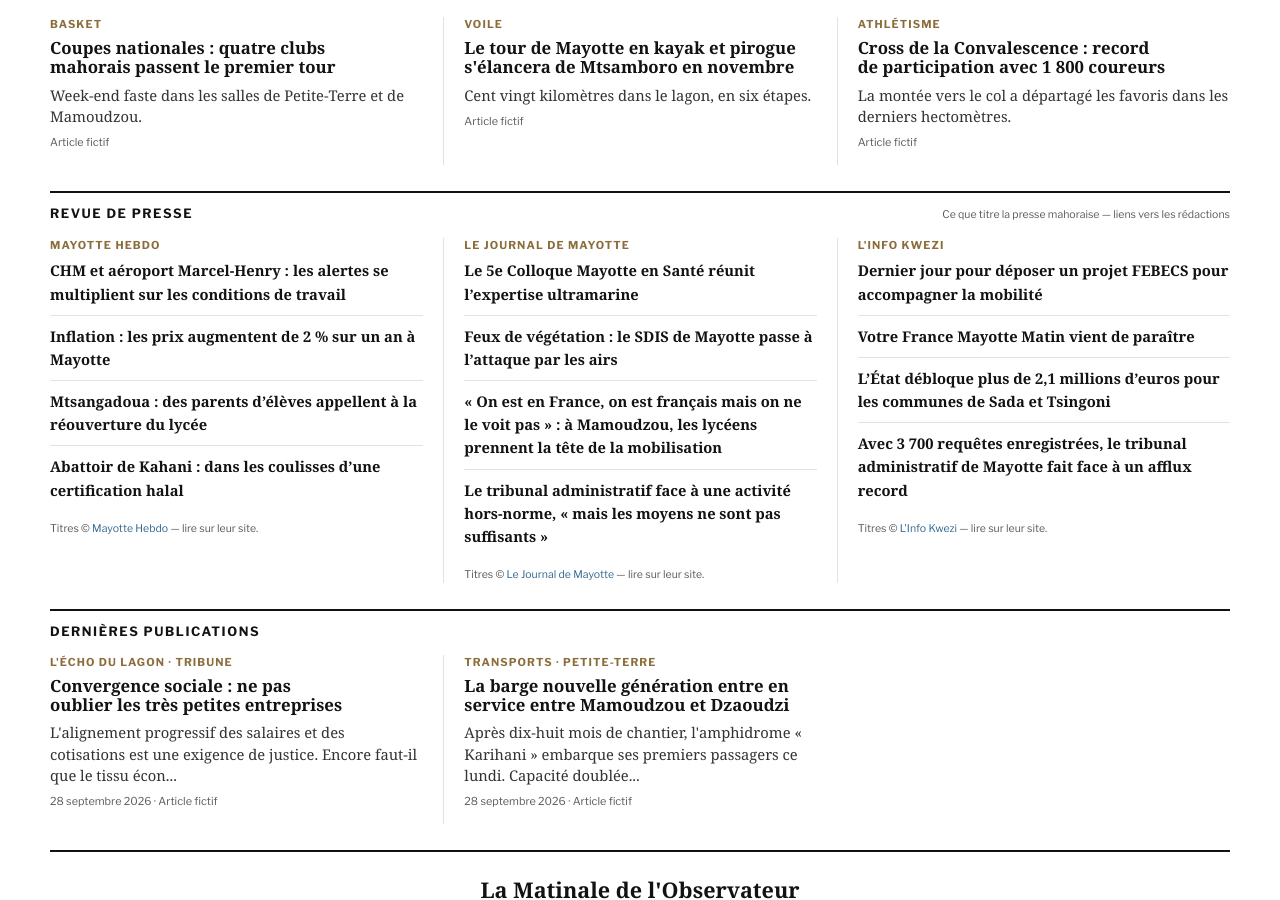
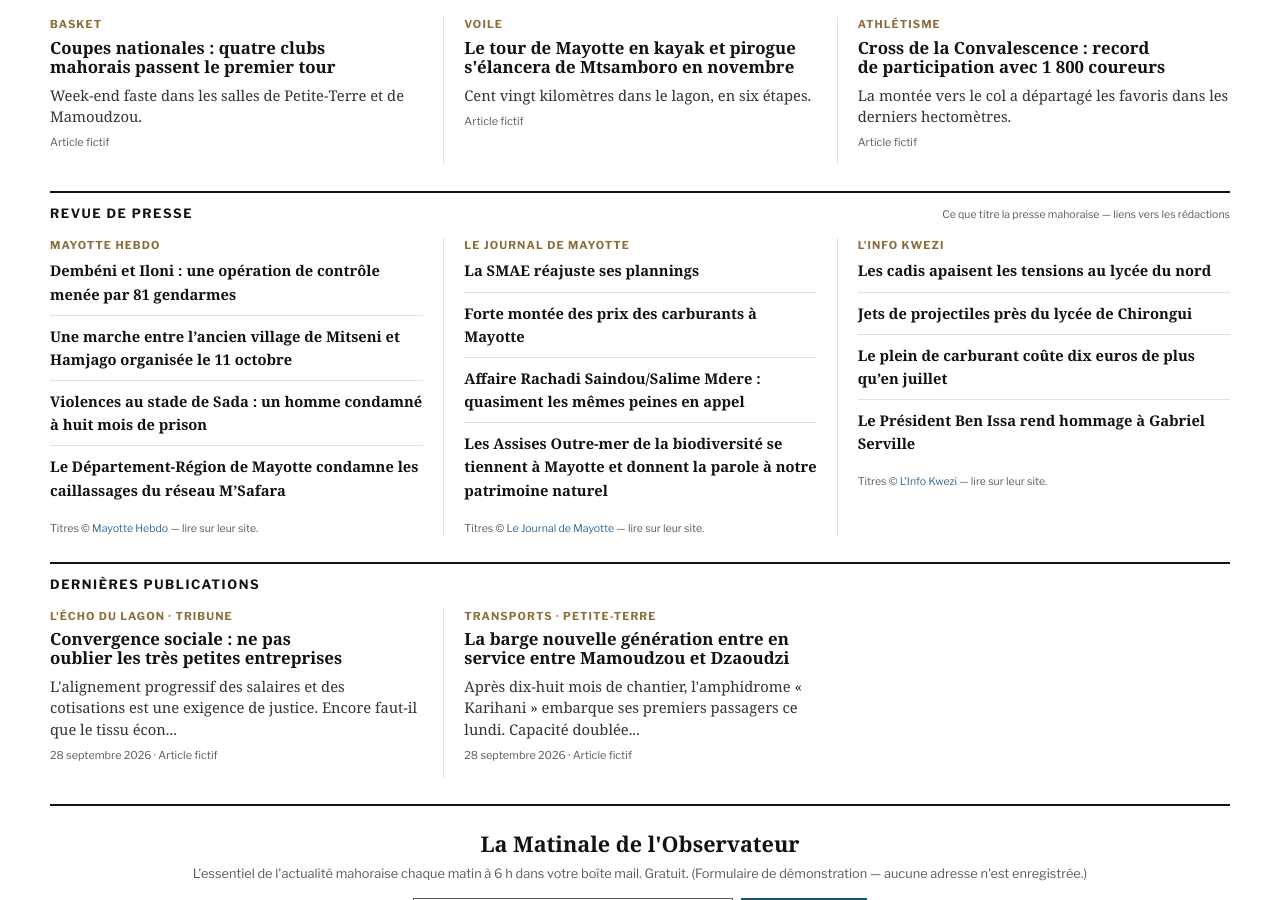
Before and after one commit to esdine/observateur-mayotte, a Jekyll site: the page built from index.html, in a window 1280 px wide and 900 px high, scrolled down 2811 px. Built offline with Jekyll 4.4.1, drawn with Linux system fonts in a browser that asks for light colours; some web fonts are replaced; some of the changed text lies outside the part shown.

Commit message:
Édition du matin : météo et revue de presse

```diff
--- a/_data/marches.yml
+++ b/_data/marches.yml
@@ -1,5 +1,26 @@
 # Genere par outils/maj_marches.py - source BOAMP (open data, licence ouverte)
 avis:
+  - objet: "Fourniture de prestations de traiteur pour les évènements et réceptions organisées par la Communauté de communes de Petite Terre : Relance"
+    acheteur: "Communauté de Communes de Petite Terre (976)"
+    type: "Services"
+    famille: "Marchés européens"
+    parution: "1 octobre 2026"
+    limite: "30 octobre 2026"
+    lien: "https://www.boamp.fr/pages/avis/?q=idweb:26-94196"
+  - objet: "TRAVAUX D’AMENAGEMENT D’UN JARDIN PUBLIC RECREATIF ET DU FRONT DE MER DU VILLAGE DE M’BOUINI"
+    acheteur: "Communauté de Communes du Sud (976)"
+    type: "Travaux"
+    famille: "Marchés européens"
+    parution: "1 octobre 2026"
+    limite: "13 novembre 2026"
+    lien: "https://www.boamp.fr/pages/avis/?q=idweb:26-94166"
+  - objet: "Le marché a pour objet la location et la maintenance de photocopieurs neufs pour l’ensemble des services de la chambre de commerce et d’i…"
+    acheteur: "Chambre de Commerce et d’Industrie de Mayotte"
+    type: "Fournitures"
+    famille: "Marchés entre 90 k€ et seuils européens"
+    parution: "1 octobre 2026"
+    limite: "26 octobre 2026"
+    lien: "https://www.boamp.fr/pages/avis/?q=idweb:26-94617"
   - objet: "Fourniture, livraison et mise en service d'équipements de laboratoire, d'un drone et d'un capteur bathymétrique"
     acheteur: "Université de Mayotte"
     type: "Fournitures"
@@ -21,24 +42,3 @@ avis:
     parution: "29 septembre 2026"
     limite: "10 novembre 2026"
     lien: "https://www.boamp.fr/pages/avis/?q=idweb:26-93349"
-  - objet: "Petit lot : Acquisition de titres restaurants dématérialisés pour le compte des agents de  l'Etablissement public du port de commerce de…"
-    acheteur: "Département-Région de Mayotte"
-    type: "Services"
-    famille: "Marchés <90 k€ (MAPA)"
-    parution: "29 septembre 2026"
-    limite: "16 octobre 2026"
-    lien: "https://www.boamp.fr/pages/avis/?q=idweb:26-93919"
-  - objet: "RÉALISATION DE PRESTATIONS DE BALAYAGE ET NETTOYAGE DES LOCAUX DE LA CHAMBRE DE COMMERCE ET D’INDUSTRIE DE MAYOTTE"
-    acheteur: "Chambre de Commerce et D’industrie de Mayotte"
-    type: "Services"
-    famille: "Marchés européens"
-    parution: "29 septembre 2026"
-    limite: "29 octobre 2026"
-    lien: "https://www.boamp.fr/pages/avis/?q=idweb:26-93225"
-  - objet: "ACCORD CADRE DE FOURNITURE D’EQUIPEMENTS DE PROTECTION INDIVIDUELLE DESTINES AUX AGENTS DU SIDEVAM976"
-    acheteur: "SIDEVAM (976)"
-    type: "Fournitures"
-    famille: "Marchés européens"
-    parution: "29 septembre 2026"
-    limite: "26 octobre 2026"
-    lien: "https://www.boamp.fr/pages/avis/?q=idweb:26-93187"
--- a/_data/revue.yml
+++ b/_data/revue.yml
@@ -3,33 +3,33 @@ sources:
   - nom: "Mayotte Hebdo"
     site: "https://mayottehebdo.com/"
     titres:
-      - titre: "CHM et aéroport Marcel-Henry : les alertes se multiplient sur les conditions de travail"
-        lien: "https://www.mayottehebdo.com/actualite/breves/chm-et-aeroport-marcel-henry-les-alertes-se-multiplient-sur-les-conditions-de-travail/"
-      - titre: "Inflation : les prix augmentent de 2 % sur un an à Mayotte"
-        lien: "https://www.mayottehebdo.com/actualite/breves/inflation-les-prix-augmentent-de-2-sur-un-an-a-mayotte/"
-      - titre: "Mtsangadoua : des parents d’élèves appellent à la réouverture du lycée"
-        lien: "https://www.mayottehebdo.com/actualite/breves/mtsangadoua-des-parents-deleves-appellent-a-la-reouverture-du-lycee/"
-      - titre: "Abattoir de Kahani : dans les coulisses d’une certification halal"
-        lien: "https://www.mayottehebdo.com/actualite/consommation/abattoir-de-kahani-dans-les-coulisses-dune-certification-halal/"
+      - titre: "Dembéni et Iloni : une opération de contrôle menée par 81 gendarmes"
+        lien: "https://www.mayottehebdo.com/actualite/breves/dembeni-et-iloni-une-operation-de-controle-menee-par-81-gendarmes/"
+      - titre: "Une marche entre l’ancien village de Mitseni et Hamjago organisée le 11 octobre"
+        lien: "https://www.mayottehebdo.com/actualite/breves/une-marche-entre-lancien-village-de-mitseni-et-hamjago-organisee-le-11-octobre/"
+      - titre: "Violences au stade de Sada : un homme condamné à huit mois de prison"
+        lien: "https://www.mayottehebdo.com/actualite/breves/violences-au-stade-de-sada-un-homme-condamne-a-huit-mois-de-prison/"
+      - titre: "Le Département-Région de Mayotte condamne les caillassages du réseau M’Safara"
+        lien: "https://www.mayottehebdo.com/actualite/breves/le-departement-region-de-mayotte-condamne-les-caillassages-du-reseau-msafara/"
   - nom: "Le Journal de Mayotte"
     site: "https://lejournaldemayotte.yt/"
     titres:
-      - titre: "Le 5e Colloque Mayotte en Santé réunit l’expertise ultramarine"
-        lien: "https://lejournaldemayotte.yt/2026/09/30/le-5e-colloque-mayotte-en-sante-reunit-lexpertise-ultramarine/"
-      - titre: "Feux de végétation : le SDIS de Mayotte passe à l’attaque par les airs"
-        lien: "https://lejournaldemayotte.yt/2026/09/30/feux-de-vegetation-le-sdis-de-mayotte-passe-a-lattaque-par-les-airs/"
-      - titre: "« On est en France, on est français mais on ne le voit pas » : à Mamoudzou, les lycéens prennent la tête de la mobilisation"
-        lien: "https://lejournaldemayotte.yt/2026/09/30/on-est-en-france-on-est-francais-mais-on-ne-le-voit-pas-a-mamoudzou-les-lyceens-prennent-la-tete-de-la-mobilisation/"
-      - titre: "Le tribunal administratif face à une activité hors-norme, « mais les moyens ne sont pas suffisants »"
-        lien: "https://lejournaldemayotte.yt/2026/09/30/le-tribunal-administratif-sest-organise-mais-les-moyens-ne-sont-pas-suffisants-la-justice-mahoraise-face-a-une-activite-hors-norme/"
+      - titre: "La SMAE réajuste ses plannings"
+        lien: "https://lejournaldemayotte.yt/2026/10/01/la-smae-reajuste-ses-plannings/"
+      - titre: "Forte montée des prix des carburants à Mayotte"
+        lien: "https://lejournaldemayotte.yt/2026/10/01/forte-montee-des-prix-des-carburants-a-mayotte/"
+      - titre: "Affaire Rachadi Saindou/Salime Mdere : quasiment les mêmes peines en appel"
+        lien: "https://lejournaldemayotte.yt/2026/10/01/affaire-rachadi-saindou-salime-mdere-quasiment-les-memes-peines-en-appel/"
+      - titre: "Les Assises Outre-mer de la biodiversité se tiennent à Mayotte et donnent la parole à notre patrimoine naturel"
+        lien: "https://lejournaldemayotte.yt/2026/10/01/les-assises-outre-mer-de-la-biodiversite-se-tiennent-a-mayotte-et-donne-la-parole-a-notre-patrimoine-naturel/"
   - nom: "L'Info Kwezi"
     site: "https://www.linfokwezi.fr/"
     titres:
-      - titre: "Dernier jour pour déposer un projet FEBECS pour accompagner la mobilité"
-        lien: "https://www.linfokwezi.fr/dernier-jour-pour-deposer-un-projet-febecs-pour-accompagner-la-mobilite/"
-      - titre: "Votre France Mayotte Matin vient de paraître"
-        lien: "https://www.linfokwezi.fr/votre-france-mayotte-matin-vient-de-paraitre-225/"
-      - titre: "L’État débloque plus de 2,1 millions d’euros pour les communes de Sada et Tsingoni"
-        lien: "https://www.linfokwezi.fr/letat-debloque-plus-de-21-millions-deuros-pour-les-communes-de-sada-et-tsingoni/"
-      - titre: "Avec 3 700 requêtes enregistrées, le tribunal administratif de Mayotte fait face à un afflux record"
-        lien: "https://www.linfokwezi.fr/avec-3-700-requetes-enregistrees-le-tribunal-administratif-de-mayotte-fait-face-a-un-afflux-record/"
+      - titre: "Les cadis apaisent les tensions au lycée du nord"
+        lien: "https://www.linfokwezi.fr/les-cadis-apaisent-les-tensions-au-lycee-du-nord/"
+      - titre: "Jets de projectiles près du lycée de Chirongui"
+        lien: "https://www.linfokwezi.fr/jets-de-projectiles-pres-du-lycee-de-chirongui/"
+      - titre: "Le plein de carburant coûte dix euros de plus qu’en juillet"
+        lien: "https://www.linfokwezi.fr/le-plein-de-carburant-coute-dix-euros-de-plus-quen-juillet/"
+      - titre: "Le Président Ben Issa rend hommage à Gabriel Serville"
+        lien: "https://www.linfokwezi.fr/le-president-ben-issa-rend-hommage-a-gabriel-serville/"
```
Also changed, not shown: _data/meteo.yml (+6 -6 lines).
